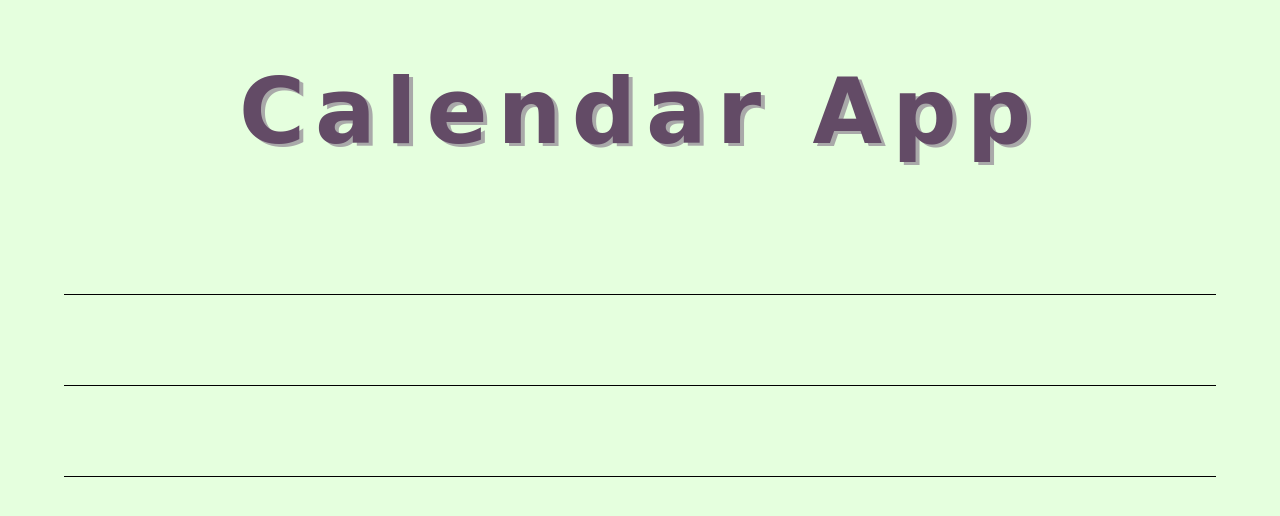
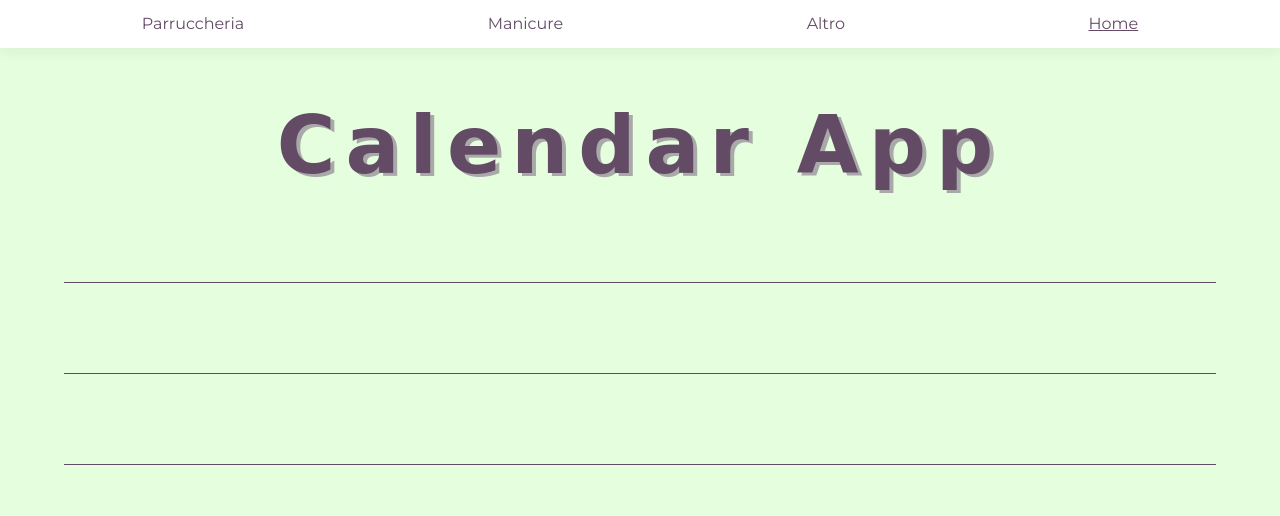
Before and after one commit to MCivas81/CalendarApp-CodeWeek, a plain HTML site: page index.html in a window 1280 px wide. Drawn offline with Linux system fonts and the light colour scheme; no server answers; a web font is replaced by a local one.

Commit message:
I added the navbar and fixed the font-size

```diff
--- a/assets/css/style.css
+++ b/assets/css/style.css
@@ -5,6 +5,10 @@
   padding: 0;
   margin: 0;
   box-sizing: border-box;
+}
+
+html {
+  scroll-behavior: smooth;
 }
 
 body {
@@ -17,14 +21,40 @@ body {
   margin: 50px auto;
 }
 
-.heading {
+.sticky-header {
+  position: fixed;
+  padding: 15px 20px;
+  background-color: white;
+  left: 0;
+  right: 0;
+  top: 0;
+  box-shadow: 0 4px 12px 0 rgb(0 0 0 / 6%);
+  z-index: 1;
+  display: flex;
+  justify-content: space-around;
+}
+
+.sticky-header a {
+  text-decoration: none;
+  color: #634B66;
+}
+
+a.home {
+text-decoration: underline;
+}
+
+a.home:hover {
+text-decoration: none;
+}
+
+.heading-text {
   font-family: 'Chicle', cursive;
-  font-size: 45px;
+  font-size: 80px;
   text-align: center;
   letter-spacing: 10px;
   color: #634B66;
   text-shadow: 4px 3px 0px #a9a9a9;
-  margin: 50px auto 0px auto;
+  margin: 100px auto 0px auto;
 }
 
 .description {
@@ -32,8 +62,8 @@ body {
 }
 
 .description-text {
-  color: #000;
-  border-bottom: 1px solid #000;
+  color: #634B66;
+  border-bottom: 1px solid #634B66;
   padding: 60px 10px 10px 10px;
   letter-spacing: 1px;
 }
@@ -65,7 +95,7 @@ body {
 
 .card-body {
   height: 100%;
-  padding: 30px 20px;
+  padding: 20px 20px;
   font-size: 18px;
   display: flex;
   flex-flow: column;
@@ -77,6 +107,11 @@ body {
 
 .card-body > p {
   margin: 0;
+  font-size: 15px;
+}
+
+.lineThrough {
+  text-decoration: line-through;
 }
 
 .is-completed {
@@ -87,7 +122,6 @@ p.priority {
   color: #000;
   text-align: left;
   margin: auto 0 0;
-  padding: 3px;
 }
 
 .card:hover {
@@ -107,14 +141,15 @@ p.priority {
     width: 90%;
   }
 
-  .heading {
+  .heading-text {
     padding: 0px;
-    font-size: 30px;
+    font-size: 60px;
   }
 
   .description-text {
+    font-size: 20px;
     text-align: center;
-    padding: 20px 10px 10px 10px;
+    padding: 50px 10px 10px 10px;
   }
 
   .card {
--- a/assets/js/script.js
+++ b/assets/js/script.js
@@ -51,6 +51,7 @@ const renderFunction = (renderList, appendElementId) => {
 
     if (appointment.completed === true) {
       myCardBody.classList.add('is-completed');
+      myCardText.classList.add('lineThrough')
       myPriority.textContent = 'Completato'
     };
 
@@ -58,8 +59,8 @@ const renderFunction = (renderList, appendElementId) => {
     myCardHeader.appendChild(mytypeId);
     myCard.append(myCardHeader, myCardBody);
     appendElementId.appendChild(myCard);
-  });
-}
+  })
+};
 
 // API call
 async function getAppointmentsAPI() {
@@ -90,7 +91,7 @@ async function getAppointmentsAPI() {
         otherApp.push(newAppointments[i])
       }
 
-    }
+    };
 
     descriptionHair.textContent = 'Appuntamenti Parruccheria: ' + (hairdresserApp.length);
     descriptionMani.textContent = 'Appuntamenti Manicure: ' + (manicureApp.length);
--- a/index.html
+++ b/index.html
@@ -11,10 +11,17 @@
 </head>
 
 <body>
-  <main class="container">
-    <header class="heading">
+  <main id="home" class="container">
+    <header class="sticky-header">
+      <a href="#description-hair">Parruccheria</a>
+      <a href="#description-mani">Manicure</a>
+      <a href="#description-other">Altro</a>
+      <a href="#home" class="home">Home</a>
+    </header>
+
+    <section class="heading">
       <h1 class="heading-text">Calendar App</h1>
-    </header>
+    </section>
 
     <section class="description">
       <h2 id="description-hair" class="description-text"></h2>
```
